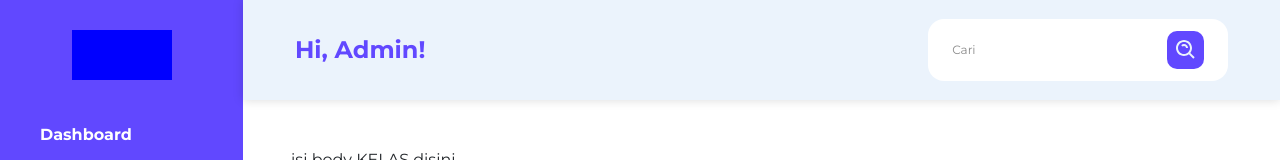
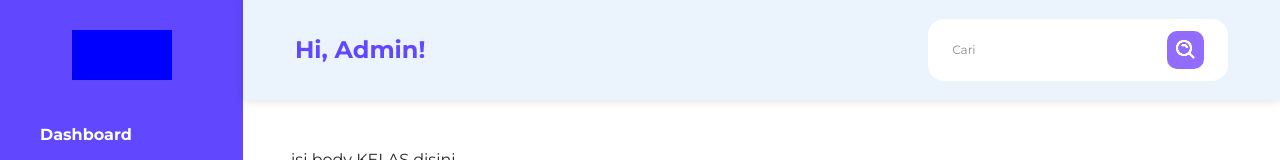
Before and after one commit to dickymhikam/CP-B5-Binar, a React (Vite) app: page /admin/kelas in a window 1280 px wide. In both pictures the pointer is over the button 1185 px from the left and 50 px from the top of the page. Shown: the top 160 px of the page. Built offline with nearby package versions, Linux system fonts and the light colour scheme.

Commit message:
update css admin

```diff
--- a/src/styles/Admin.css
+++ b/src/styles/Admin.css
@@ -93,6 +93,11 @@
     border-radius: 10px;
     width: 47px;
     height: 38px;
+    transition: 0.2s ease-in;
+}
+
+.btn-admin-search:hover {
+    filter: brightness(150%);
 }
 
 .sidebar-admin-offcanvas {
--- a/src/styles/LoginAdmin.css
+++ b/src/styles/LoginAdmin.css
@@ -94,6 +94,11 @@
   font-style: normal;
   font-weight: 500;
   line-height: 20px;
+  transition: 0.2s ease-in;
+}
+
+.btn-login-admin:hover {
+  filter: brightness(150%);
 }
 
 @media screen and (max-width: 768px) {
```
